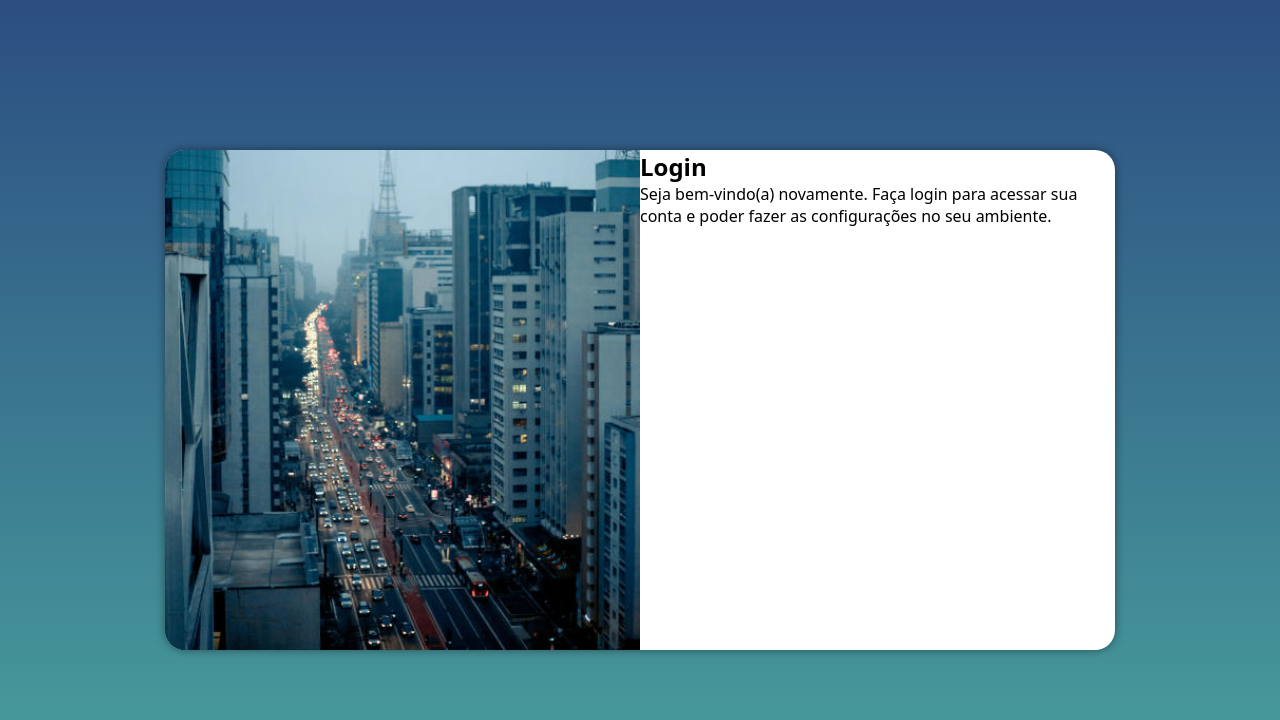
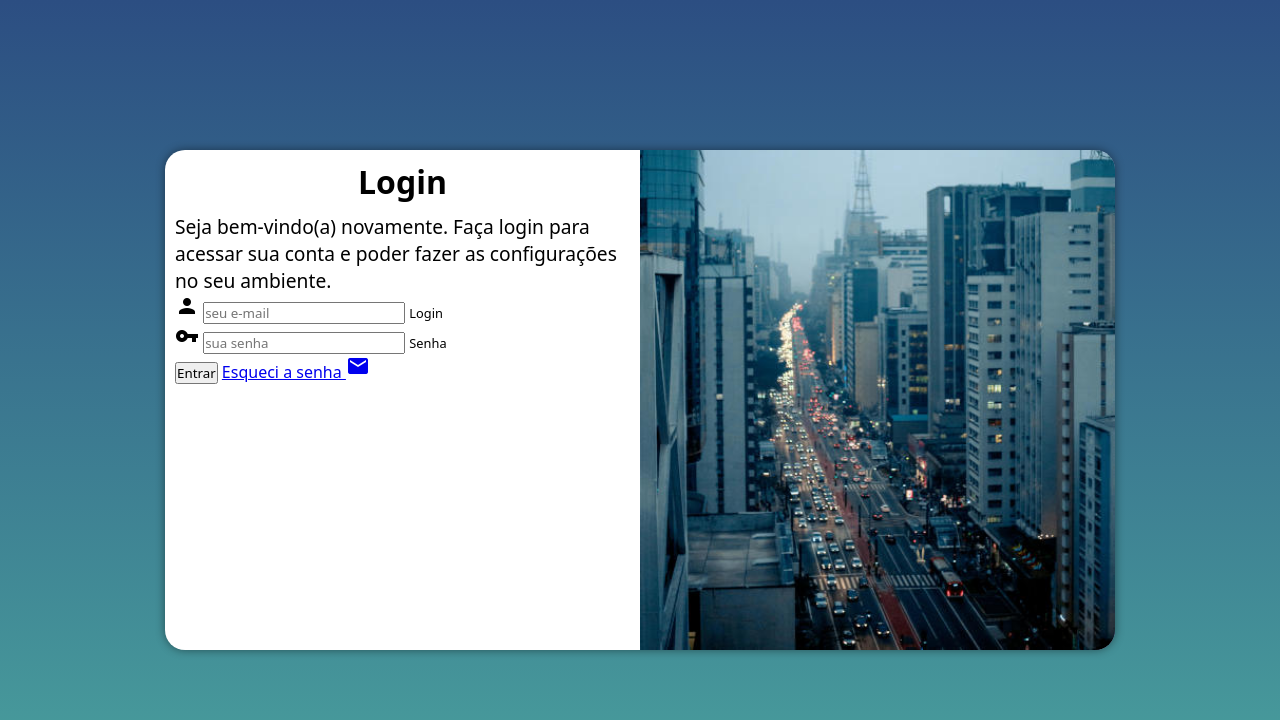
Before and after one commit to rwteixeira/projeto-login, a plain HTML site: page index.html in a window 1280 px wide. Drawn offline with Linux system fonts and the light colour scheme.

Commit message:
Ajustes 250625 - 12:45

```diff
--- a/estilos/media-query.css
+++ b/estilos/media-query.css
@@ -27,6 +27,7 @@
         float: right;
         width: 70%;
     }
+
 }
 
 @media screen and (min-width: 992px) {
@@ -37,13 +38,21 @@
         width: 950px;
     }
     section#login > div#imagem {
-        float: left;
+        float: right;
         width: 50%;
         height: 100%;
     }
 
     section#login > div#formulario {
-        float: right;
+        float: left;
         width: 50%;
     }
+
+    div#formulario > h1 {
+        font-size: 2em;
+    }
+
+    div#formulario > p {
+    font-size: 1.2em;
 }
+}
--- a/estilos/style.css
+++ b/estilos/style.css
@@ -51,8 +51,20 @@ section#login > div#imagem {
     height: 200px;
 }
 
-section#formulario > div#formulario {
+section#login > div#formulario {
     display: block;
     padding: 10px;
+}
 
+div#formulario > h1 {
+    text-align: center;
+    margin-bottom: 10px;
 }
+
+div#formulario > p {
+    font-size: 0.8em;
+}
+
+label {
+    font-size: 0.8em;
+}
--- a/index.html
+++ b/index.html
@@ -4,6 +4,7 @@
     <meta charset="UTF-8">
     <meta name="viewport" content="width=device-width, initial-scale=1.0">
     <title>Login</title>
+    <link rel="stylesheet" href="https://fonts.googleapis.com/icon?family=Material+Icons">
     <link rel="stylesheet" href="estilos/style.css">
     <link rel="stylesheet" href="estilos/media-query.css">
 </head>
@@ -17,7 +18,20 @@
                 <h1>Login</h1>
                 <p>Seja bem-vindo(a) novamente. Faça login para acessar sua conta e poder fazer as configurações no seu ambiente.</p>
                 <form action="login.php" method="post">
-
+                    <div class="campo">
+                        <i class="material-icons">person</i>
+                        <input type="email" name="login" id="ilogin" placeholder="seu e-mail" autocomplete="email" required maxlength="30">
+                        <label for="ilogin">Login</label>
+                    </div>
+                    <div>
+                        <i class="material-icons">vpn_key</i>
+                        <input type="password" name="senha" id="isenha" placeholder="sua senha" autocomplete="current-password" required minlength="8" maxlength="20">
+                        <label for="isenha">Senha</label>
+                    </div>
+                    <input type="submit" value="Entrar">
+                    <a href="esqueci.html">
+                        Esqueci a senha <i class="material-icons">mail</i>
+                    </a>
                 </form>
             </div>
         </section>
```
